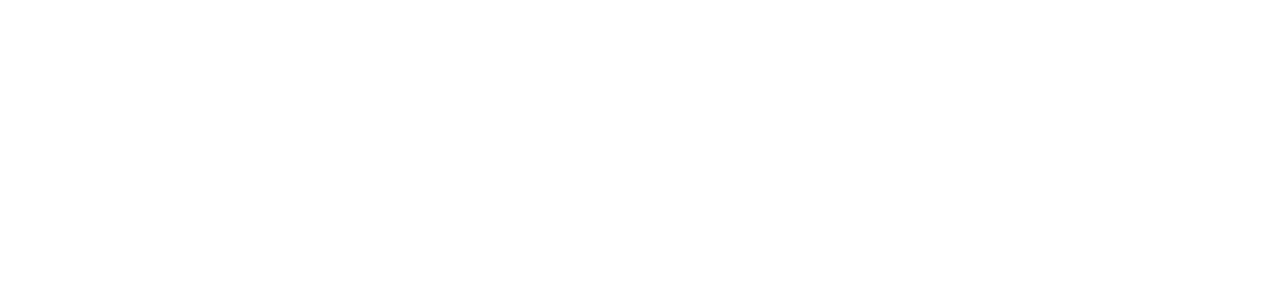
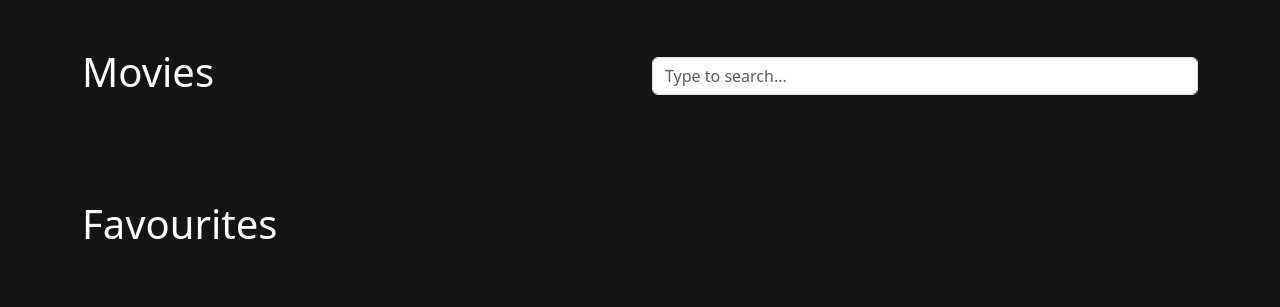
Before and after one commit to d-slavcheva/movie, a plain HTML site: page index.html in a window 1280 px wide. Drawn offline with Linux system fonts and the light colour scheme; the site is published under a folder, as on GitHub Pages, so addresses that start at the root find nothing.

Commit message:
src fixed

```diff
--- a/index.html
+++ b/index.html
@@ -1,15 +1,18 @@
 <!DOCTYPE html>
 <html lang="en">
+
 <head>
   <meta charset="UTF-8" />
   <link rel="icon" type="image/svg+xml" href="/vite.svg" />
   <meta name="viewport" content="width=device-width, initial-scale=1.0" />
   <title>Vite + React</title>
-    <script type="module" crossorigin src="/assets/index-af903b88.js"></script>
-    <link rel="stylesheet" href="/assets/index-0a7068b5.css">
+  <script type="module" crossorigin src="assets/index-af903b88.js"></script>
+  <link rel="stylesheet" href="assets/index-0a7068b5.css">
 </head>
+
 <body>
   <div id="root"></div>
 
 </body>
+
 </html>
```
Lines whose indentation alone changed are shown as unchanged.
